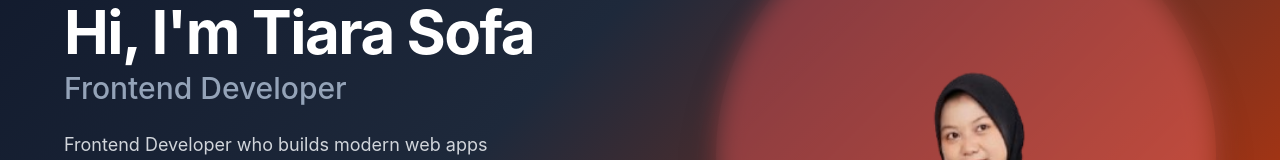
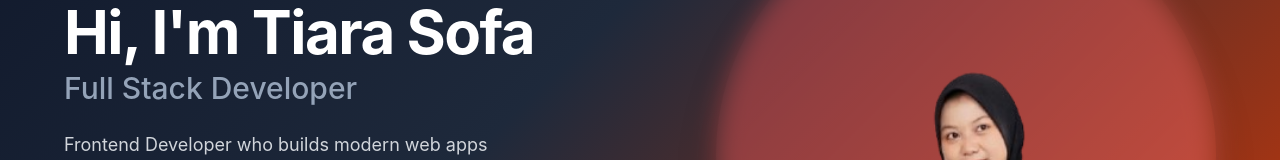
Before and after one commit to tiara1210/my-portofolio, a Next.js app: page / in a window 1280 px wide. Shown: the part 205-365 px from the top of the page. Built offline with nearby package versions, Linux system fonts and the light colour scheme.

Commit message:
changes status on hero

```diff
--- a/components/Hero.tsx
+++ b/components/Hero.tsx
@@ -32,7 +32,7 @@ export default function Hero() {
             }`}
           >
             <h1 className="text-4xl md:text-6xl font-bold tracking-tight">Hi, I'm Tiara Sofa</h1>
-            <p className="text-2xl md:text-3xl mt-2 font-medium">Frontend Developer</p>
+            <p className="text-2xl md:text-3xl mt-2 font-medium">Full Stack Developer</p>
             <p className="mt-6 text-gray-300 max-w-md mx-auto md:mx-0 leading-relaxed text-lg">
               Frontend Developer who builds modern web apps with clean UI,
               scalable systems, and real world problem solving.
```
